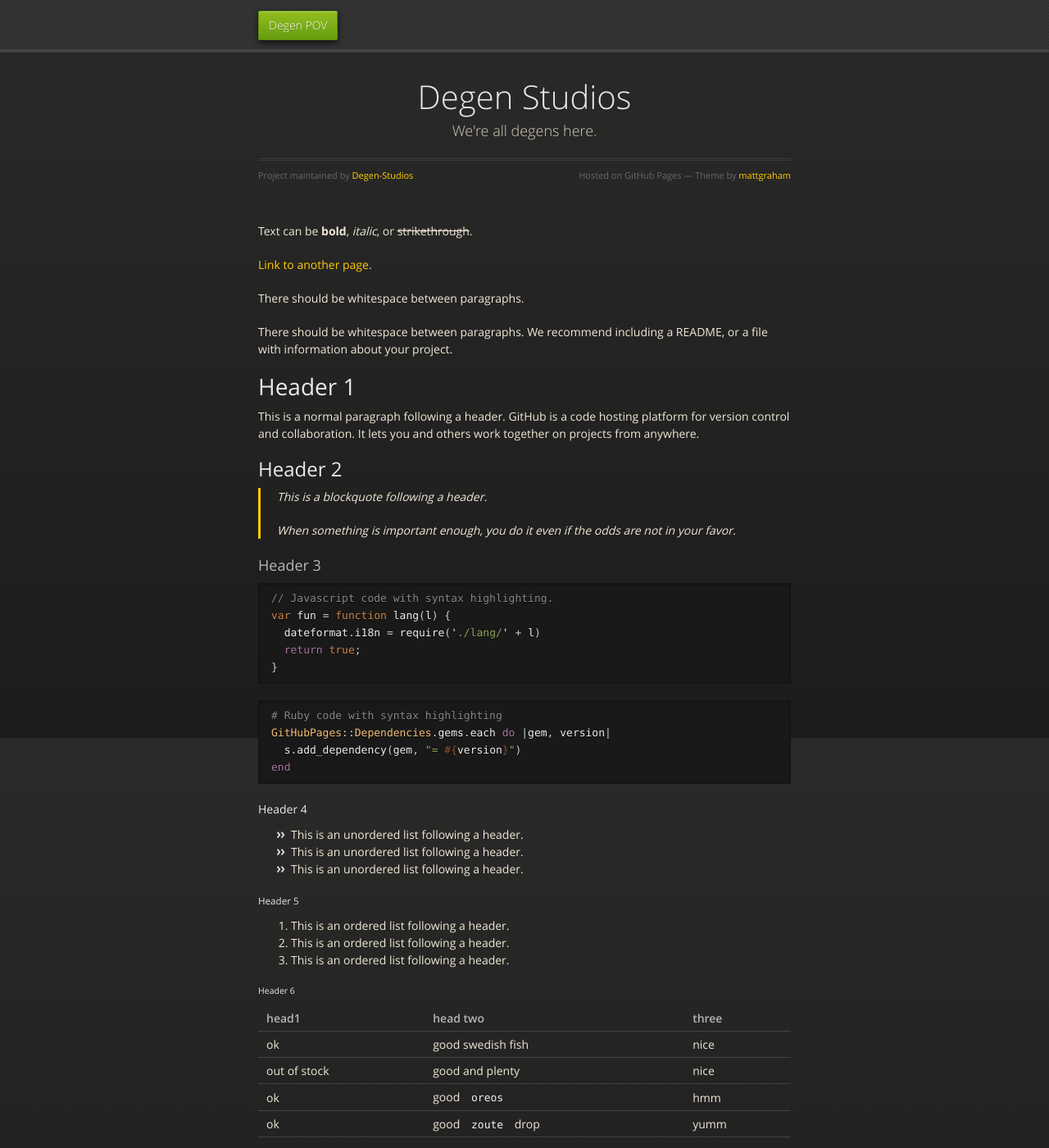
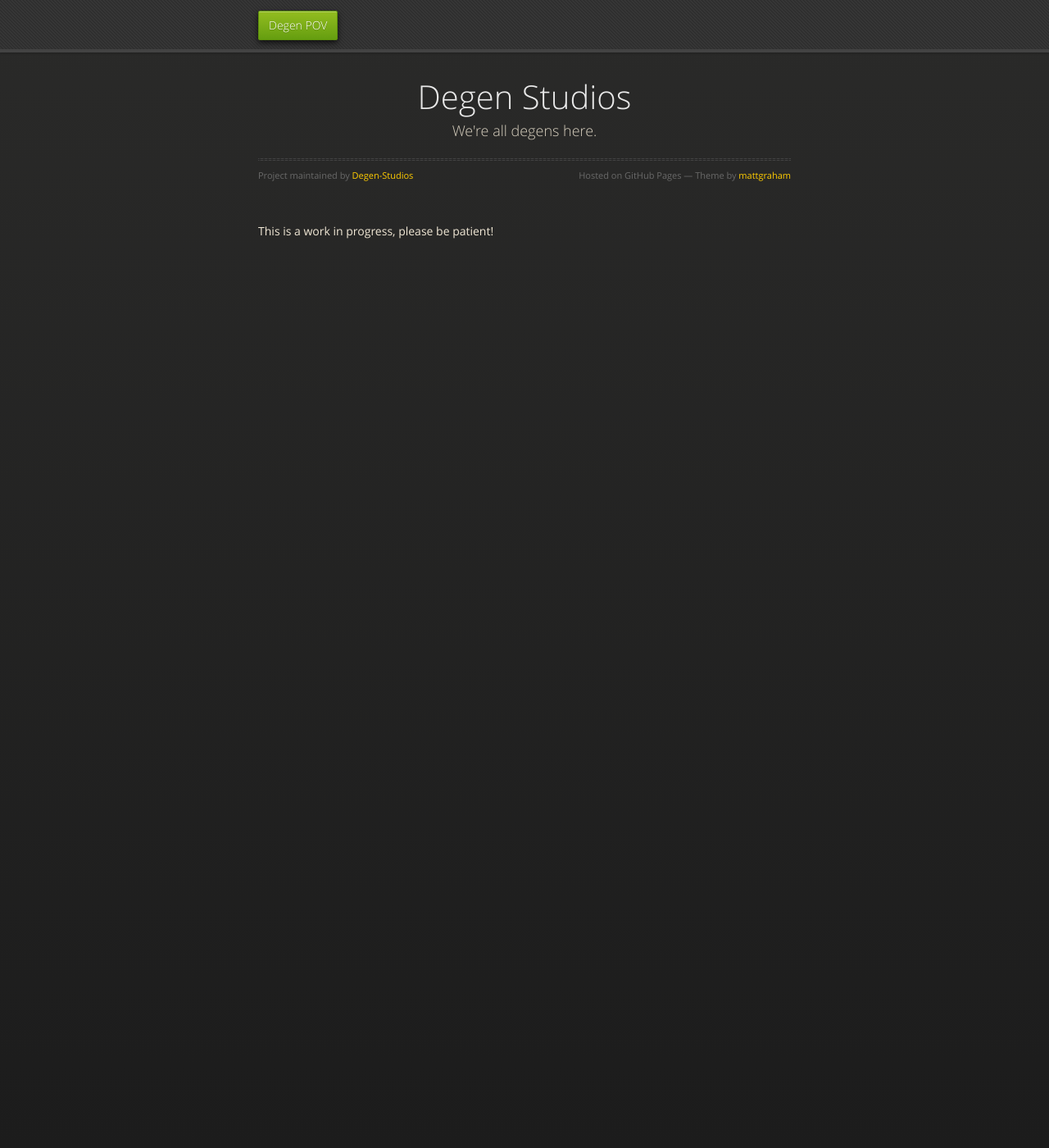
Before and after one commit to Degen-Studios/degen-studios.github.io, a Jekyll site: the page built from index.md, in a window 1280 px wide and 1400 px high. Shown: the whole window at 82% size. Built offline with Jekyll 4.4.1, drawn with Linux system fonts in a browser that asks for light colours; some of the changed text lies outside the part shown.

Commit message:
Basic and simple update to the main page.

````diff
--- a/index.md
+++ b/index.md
@@ -2,122 +2,4 @@
 layout: default
 ---
 
-Text can be **bold**, _italic_, or ~~strikethrough~~.
-
-[Link to another page](./another-page.html).
-
-There should be whitespace between paragraphs.
-
-There should be whitespace between paragraphs. We recommend including a README, or a file with information about your project.
-
-# Header 1
-
-This is a normal paragraph following a header. GitHub is a code hosting platform for version control and collaboration. It lets you and others work together on projects from anywhere.
-
-## Header 2
-
-> This is a blockquote following a header.
->
-> When something is important enough, you do it even if the odds are not in your favor.
-
-### Header 3
-
-```js
-// Javascript code with syntax highlighting.
-var fun = function lang(l) {
-  dateformat.i18n = require('./lang/' + l)
-  return true;
-}
-```
-
-```ruby
-# Ruby code with syntax highlighting
-GitHubPages::Dependencies.gems.each do |gem, version|
-  s.add_dependency(gem, "= #{version}")
-end
-```
-
-#### Header 4
-
-*   This is an unordered list following a header.
-*   This is an unordered list following a header.
-*   This is an unordered list following a header.
-
-##### Header 5
-
-1.  This is an ordered list following a header.
-2.  This is an ordered list following a header.
-3.  This is an ordered list following a header.
-
-###### Header 6
-
-| head1        | head two          | three |
-|:-------------|:------------------|:------|
-| ok           | good swedish fish | nice  |
-| out of stock | good and plenty   | nice  |
-| ok           | good `oreos`      | hmm   |
-| ok           | good `zoute` drop | yumm  |
-
-### There's a horizontal rule below this.
-
-* * *
-
-### Here is an unordered list:
-
-*   Item foo
-*   Item bar
-*   Item baz
-*   Item zip
-
-### And an ordered list:
-
-1.  Item one
-1.  Item two
-1.  Item three
-1.  Item four
-
-### And a nested list:
-
-- level 1 item
-  - level 2 item
-  - level 2 item
-    - level 3 item
-    - level 3 item
-- level 1 item
-  - level 2 item
-  - level 2 item
-  - level 2 item
-- level 1 item
-  - level 2 item
-  - level 2 item
-- level 1 item
-
-### Small image
-
-![Octocat](https://github.githubassets.com/images/icons/emoji/octocat.png)
-
-### Large image
-
-![Branching](https://guides.github.com/activities/hello-world/branching.png)
-
-
-### Definition lists can be used with HTML syntax.
-
-<dl>
-<dt>Name</dt>
-<dd>Godzilla</dd>
-<dt>Born</dt>
-<dd>1952</dd>
-<dt>Birthplace</dt>
-<dd>Japan</dd>
-<dt>Color</dt>
-<dd>Green</dd>
-</dl>
-
-```
-Long, single-line code blocks should not wrap. They should horizontally scroll if they are too long. This line should be long enough to demonstrate this.
-```
-
-```
-The final element.
-```
+This is a work in progress, please be patient!
````
